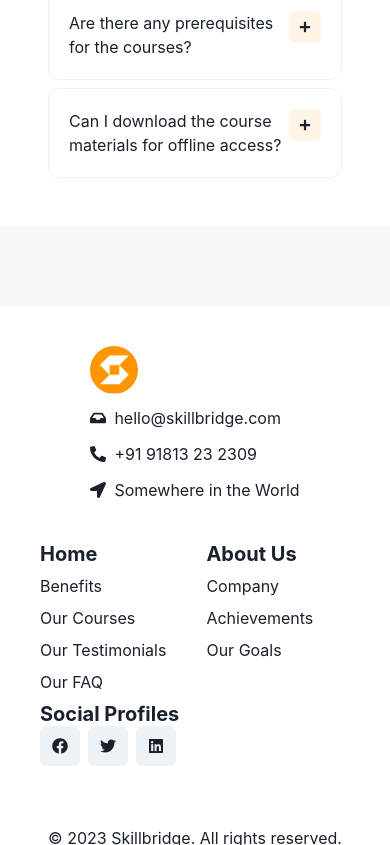
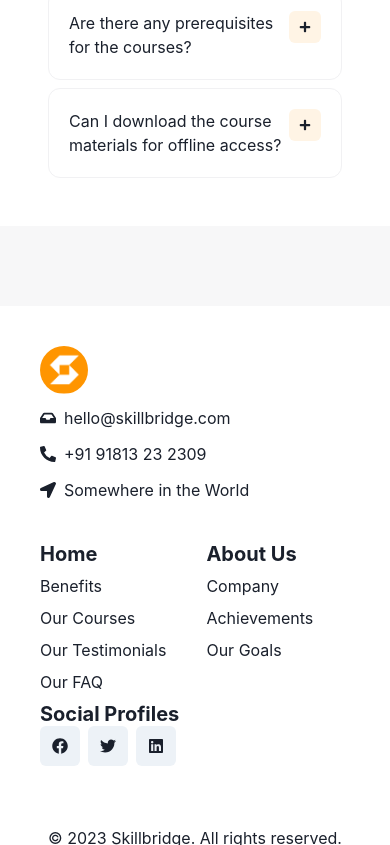
Before and after one commit to berkyildizkaya/Online-Course-E-Learning-Educational-Website-UI, a React (Vite) app in the folder vite-project/: page / in a window 390 px wide. Shown: the part 11155-12000 px from the top of the page. Built offline with nearby package versions, Linux system fonts and the light colour scheme.

Commit message:
[FIX] Footer responsive

```diff
--- a/vite-project/src/components/Footer.jsx
+++ b/vite-project/src/components/Footer.jsx
@@ -4,7 +4,7 @@
     return (
         <>
             <Container maxW={"container.2xl"} bg={"white"} p={"10"}>
-                <Grid templateColumns={["1fr", "1fr", "1fr", "repeat(2, 1fr)"]} justifyItems={"center"} alignItems={"center"} >
+                <Grid templateColumns={["1fr", "1fr", "1fr", "repeat(2, 1fr)"]} justifyItems={{base:"start",md:"center"}} alignItems={"center"} >
 
                     <Stack direction={"column"} gap={"3"} mb={{ base: "10", md: "0" }}>
                         <Avatar src={`../assets/images/logo.jpg`} />
@@ -49,7 +49,7 @@
 
                         <Box>
                             <Heading as='h4' size='md'>Social Profiles</Heading>
-                            <Stack direction={"row"} >
+                            <Stack direction={"row"}  >
                                 <IconButton icon={<FaFacebook />} />
                                 <IconButton icon={<FaTwitter />} />
                                 <IconButton icon={<FaLinkedin />} />
```
